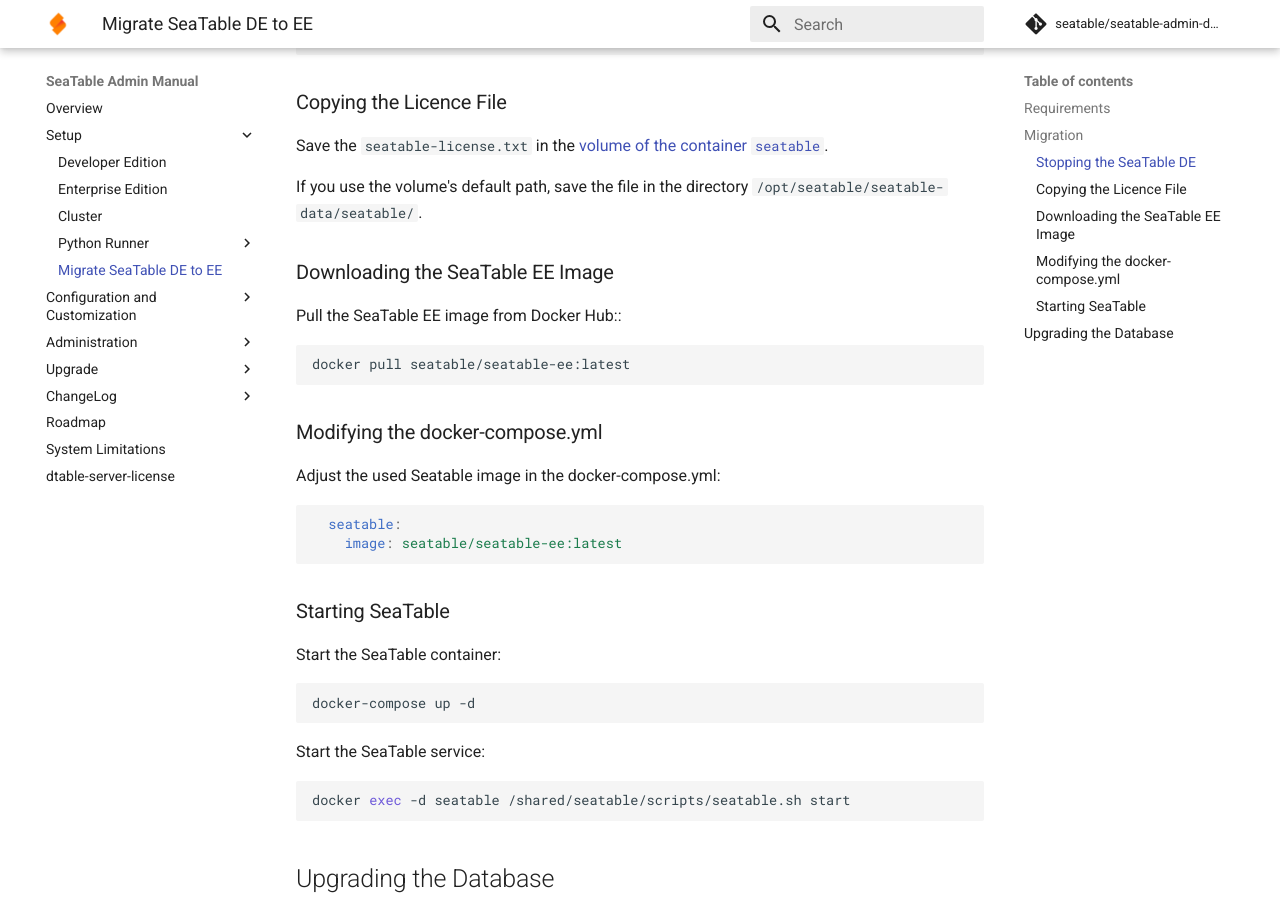
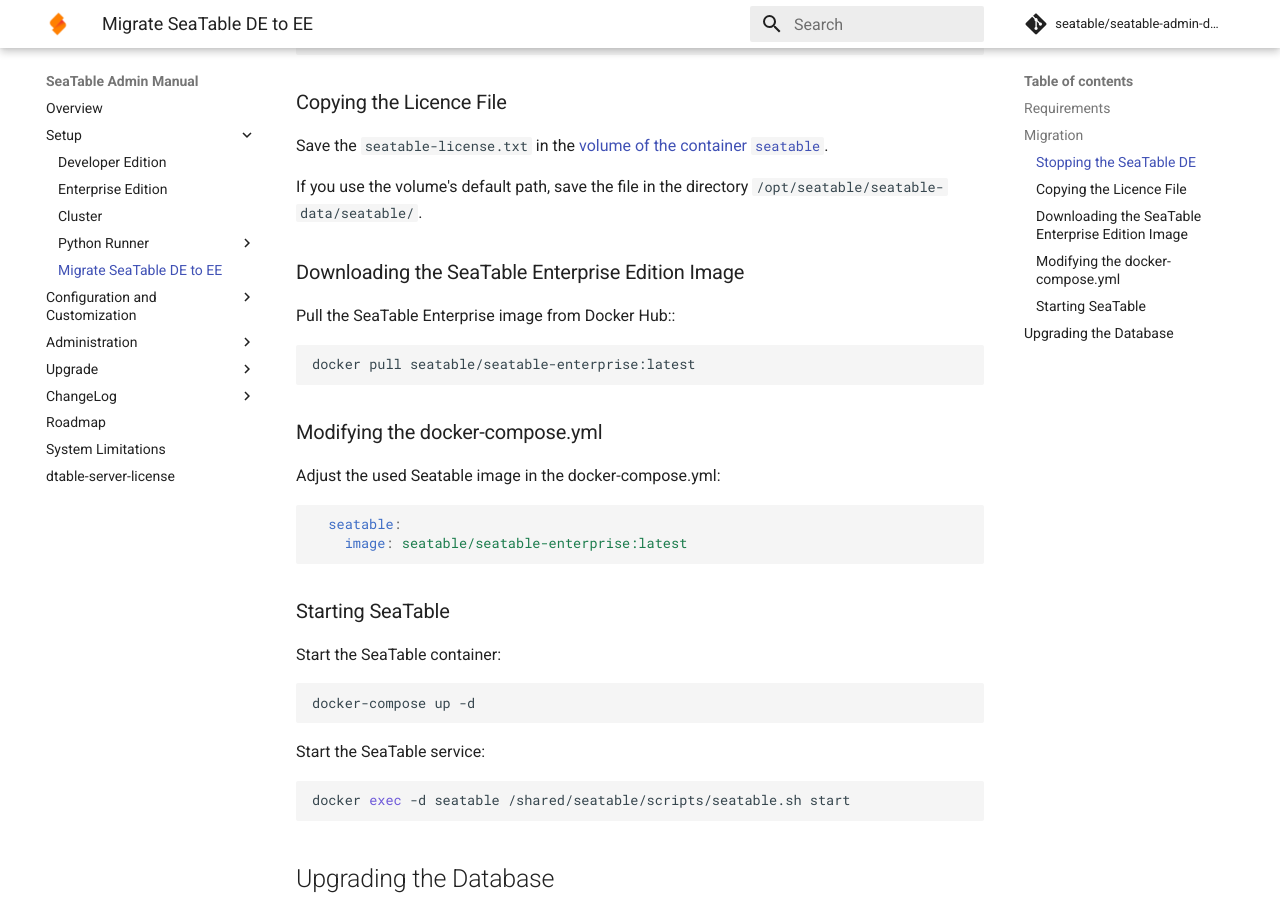
Before and after one commit to seatable/seatable-admin-docs, an MkDocs documentation site: the page built from manual/docker/Enterprise-Edition/migrate_from_seatable_ce_server.md, in a window 1280 px wide and 900 px high, scrolled down 513 px. Built offline with MkDocs 1.6.1 and Material for MkDocs 9.7.7, drawn with Linux system fonts in a browser that asks for light colours; comment, search, counter and statistics services are not loaded.

Commit message:
replace seatable-ee image with seatable-enterprise

````diff
--- a/manual/docker/Enterprise-Edition/migrate_from_seatable_ce_server.md
+++ b/manual/docker/Enterprise-Edition/migrate_from_seatable_ce_server.md
@@ -22,12 +22,12 @@
 
 If you use the volume's default path, save the file in the directory `/opt/seatable/seatable-data/seatable/`.
 
-### Downloading the SeaTable EE Image
+### Downloading the SeaTable Enterprise Edition Image
 
-Pull the SeaTable EE image from Docker Hub::
+Pull the SeaTable Enterprise image from Docker Hub::
 
 ```sh
-docker pull seatable/seatable-ee:latest
+docker pull seatable/seatable-enterprise:latest
 ```
 
 ### Modifying the docker-compose.yml
@@ -36,7 +36,7 @@
 
 ```yml
   seatable:
-    image: seatable/seatable-ee:latest
+    image: seatable/seatable-enterprise:latest
 ```
 
 ### Starting SeaTable
````
